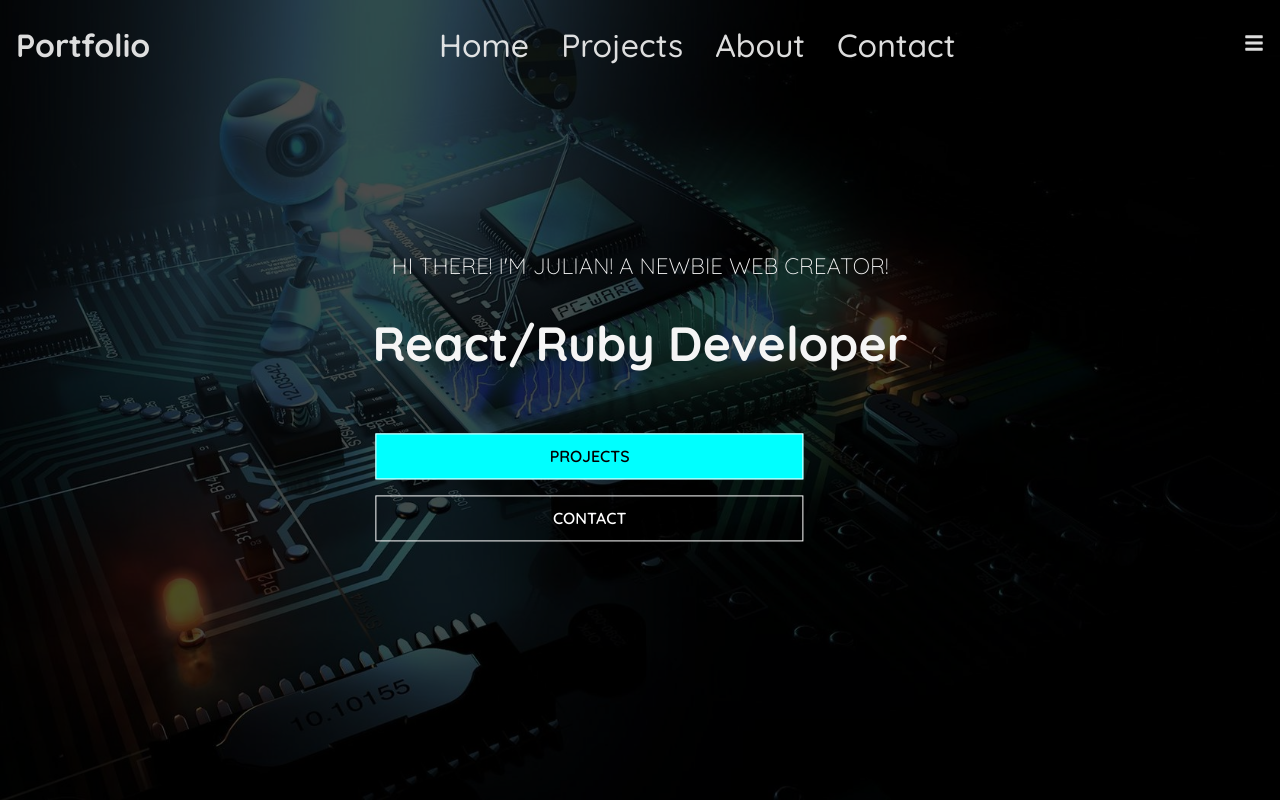
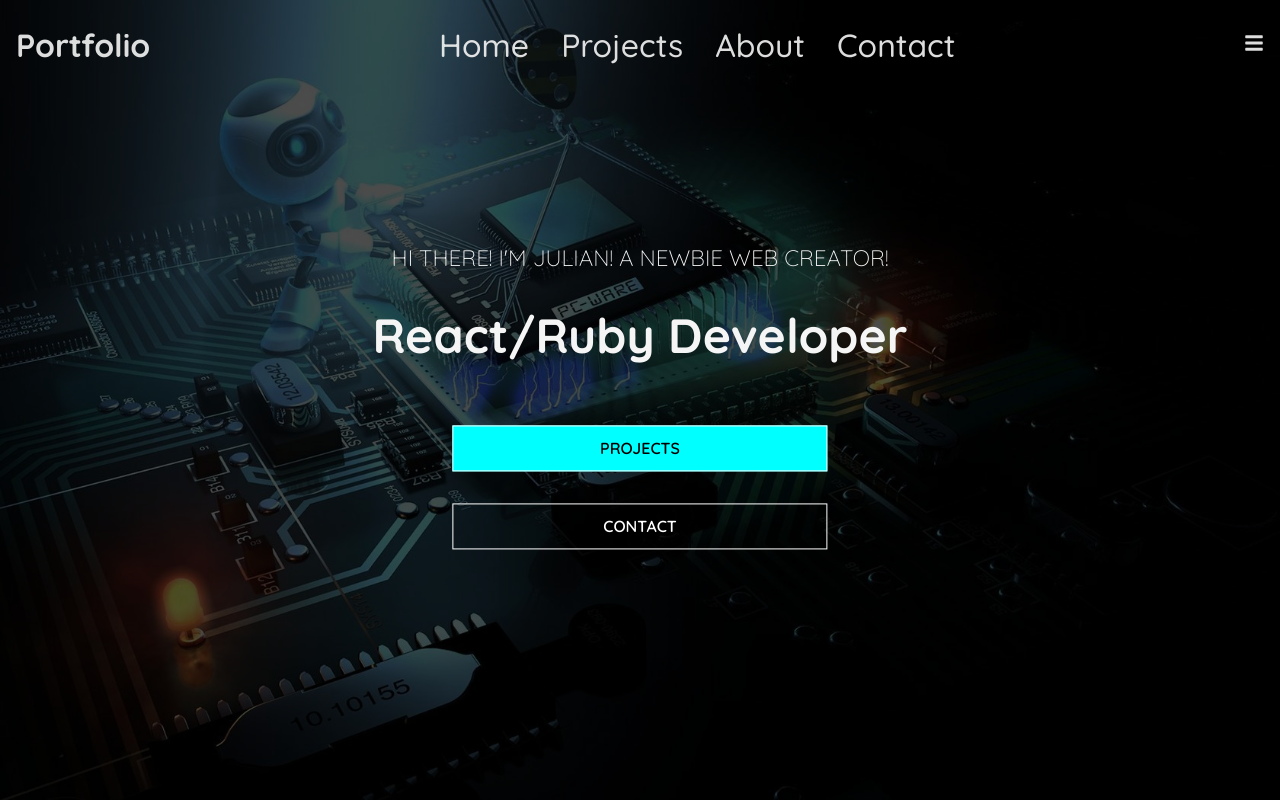
Before and after one commit to eXiled4/reactportfolio.io, a React (Create React App) app: page / in a window 1280 px wide. Shown: the top 800 px of the page. Built offline with nearby package versions, Linux system fonts and the light colour scheme.

Commit message:
CSS changes

```diff
--- a/src/components/PricingCard.css
+++ b/src/components/PricingCard.css
@@ -23,7 +23,7 @@
     background-color: rgb(49, 45, 45);
 }
 
-.card h1 {
+.card h2 {
     padding: 1rem;
     font-size: 120%;
 }
@@ -45,12 +45,12 @@
 }
 
 .btn {
-    display: block;
-    width: 80%;
+    display: inline-block;
+    width: 70%;
     margin: 1rem auto;
 }
 
-@media screen and (max-width: 750px) {
+@media screen and (max-width: 720px) {
     .card-container {
         max-width: 90%;
         margin: auto;
```
